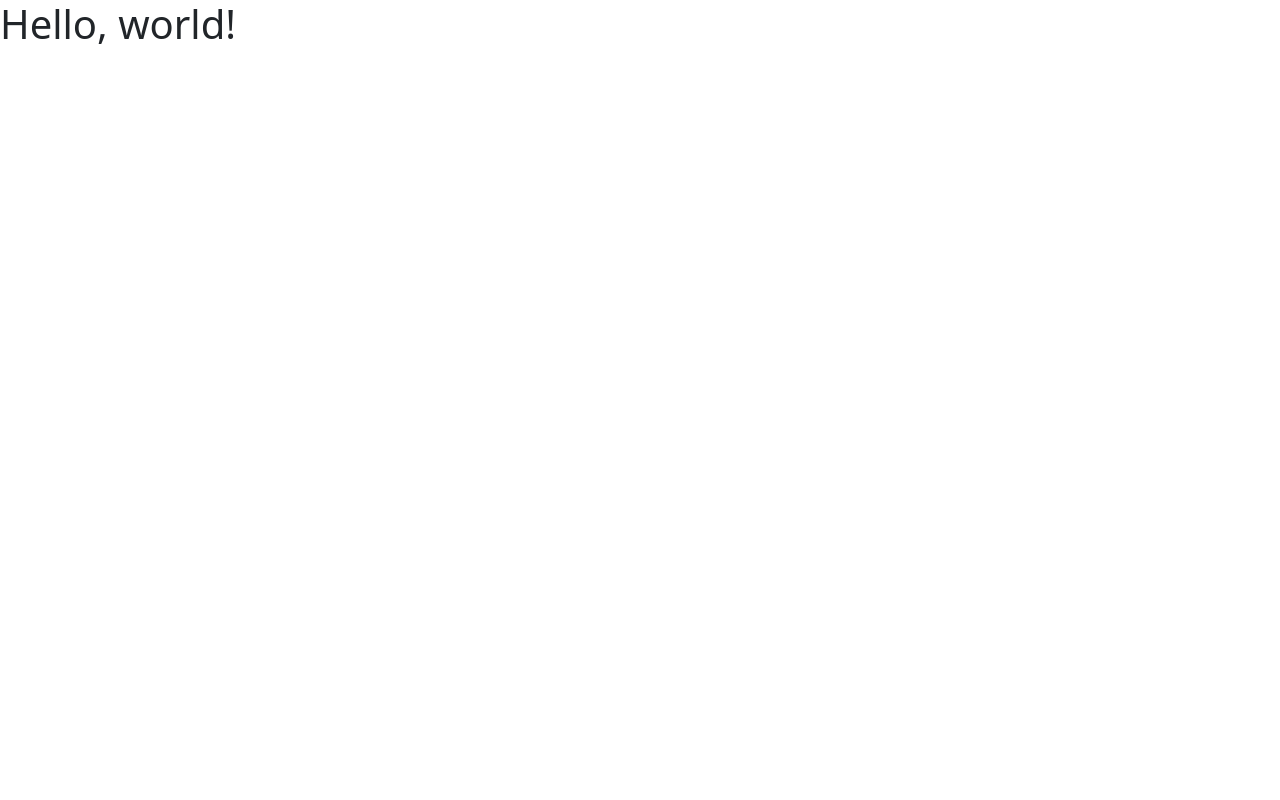
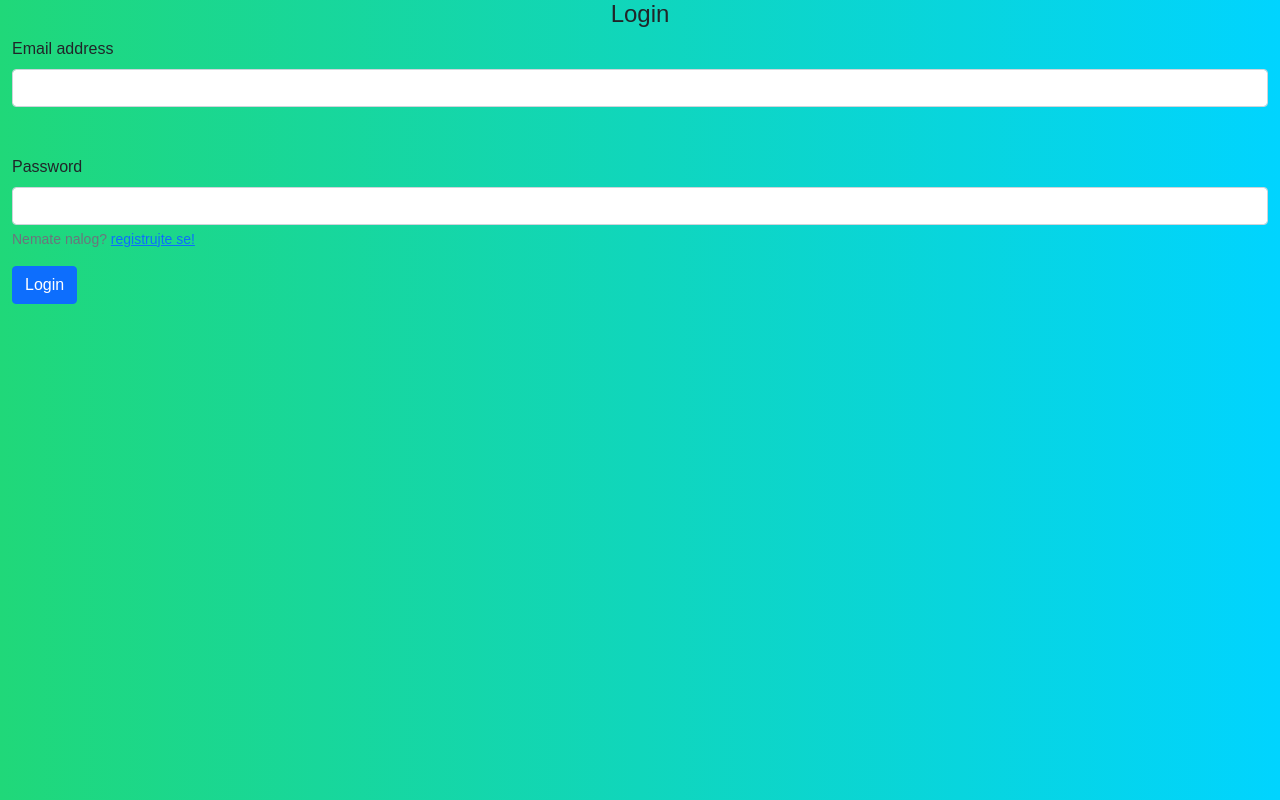
Before and after one commit to filipslovic/kviz, a SvelteKit app in the folder frontend/kviz/: page / in a window 1280 px wide. Built offline with nearby package versions, Linux system fonts and the light colour scheme.

Commit message:
Dodata login i password forma u page.svelte. Koristi bootstrap. Importovan i css, podesen background color

```diff
--- a/frontend/kviz/src/routes/+page.svelte
+++ b/frontend/kviz/src/routes/+page.svelte
@@ -6,21 +6,32 @@
 
     <!-- Bootstrap CSS -->
     <link href="https://cdn.jsdelivr.net/npm/bootstrap@5.0.2/dist/css/bootstrap.min.css" rel="stylesheet" integrity="sha384-EVSTQN3/azprG1Anm3QDgpJLIm9Nao0Yz1ztcQTwFspd3yD65VohhpuuCOmLASjC" crossorigin="anonymous">
-
-    <title>Hello, world!</title>
+    <style>
+        @import './style.css';
+    </style>
+    <title>Login</title>
   </head>
   <body>
-    <h1>Hello, world!</h1>
+    <div class="container-fluid">
+        <form class="mx-auto">
+            <h4 class="text-center">Login</h4>
+            <div class="mb-3">
+              <label for="exampleInputEmail1" class="form-label">Email address</label>
+              <input type="email" class="form-control" id="exampleInputEmail1" aria-describedby="emailHelp">
 
-    <!-- Optional JavaScript; choose one of the two! -->
+            </div>
+            <div class="mb-3 mt-5">
+              <label for="exampleInputPassword1" class="form-label">Password</label>
+              <input type="password" class="form-control" id="exampleInputPassword1">
+              <div id="emailHelp" class="form-text">Nemate nalog? <a href="#"> registrujte se!</a></div>
+            </div>
 
+            <button type="submit" class="btn btn-primary">Login</button>
+          </form>
+    </div>
     <!-- Option 1: Bootstrap Bundle with Popper -->
     <script src="https://cdn.jsdelivr.net/npm/bootstrap@5.0.2/dist/js/bootstrap.bundle.min.js" integrity="sha384-MrcW6ZMFYlzcLA8Nl+NtUVF0sA7MsXsP1UyJoMp4YLEuNSfAP+JcXn/tWtIaxVXM" crossorigin="anonymous"></script>
 
-    <!-- Option 2: Separate Popper and Bootstrap JS -->
-    <!--
-    <script src="https://cdn.jsdelivr.net/npm/@popperjs/core@2.9.2/dist/umd/popper.min.js" integrity="sha384-IQsoLXl5PILFhosVNubq5LC7Qb9DXgDA9i+tQ8Zj3iwWAwPtgFTxbJ8NT4GN1R8p" crossorigin="anonymous"></script>
-    <script src="https://cdn.jsdelivr.net/npm/bootstrap@5.0.2/dist/js/bootstrap.min.js" integrity="sha384-cVKIPhGWiC2Al4u+LWgxfKTRIcfu0JTxR+EQDz/bgldoEyl4H0zUF0QKbrJ0EcQF" crossorigin="anonymous"></script>
-    -->
+
   </body>
 </html>
--- /dev/null
+++ b/frontend/kviz/src/routes/style.css
@@ -0,0 +1,13 @@
+*{
+    padding:0;
+    margin:0;
+    box-sizing: border-box;
+
+
+}
+
+body {
+
+    background: linear-gradient(90deg, rgb(32, 216, 121) 0%, rgba(0,212,255,1) 100%);
+    font-family: 'Poppins', sans-serif;
+    }
```
